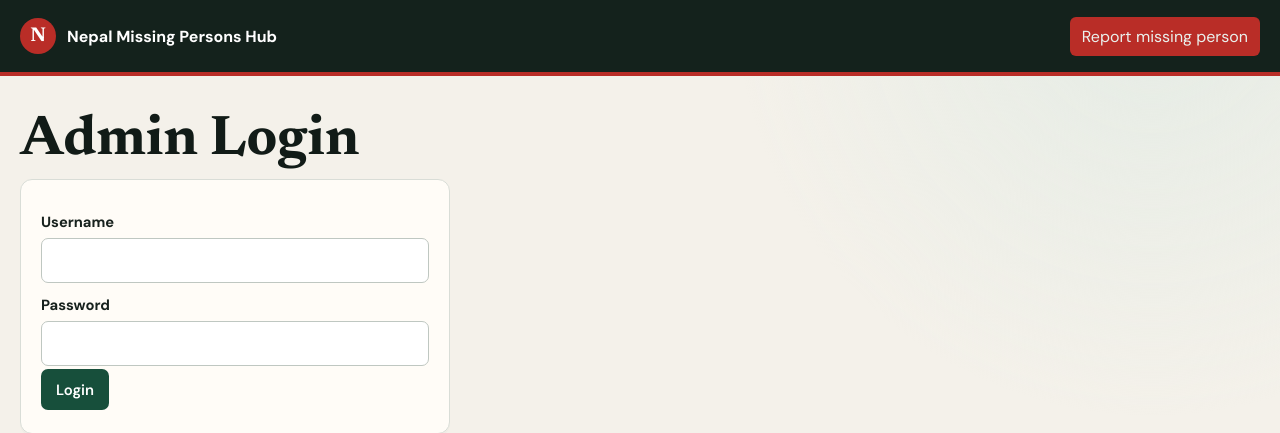
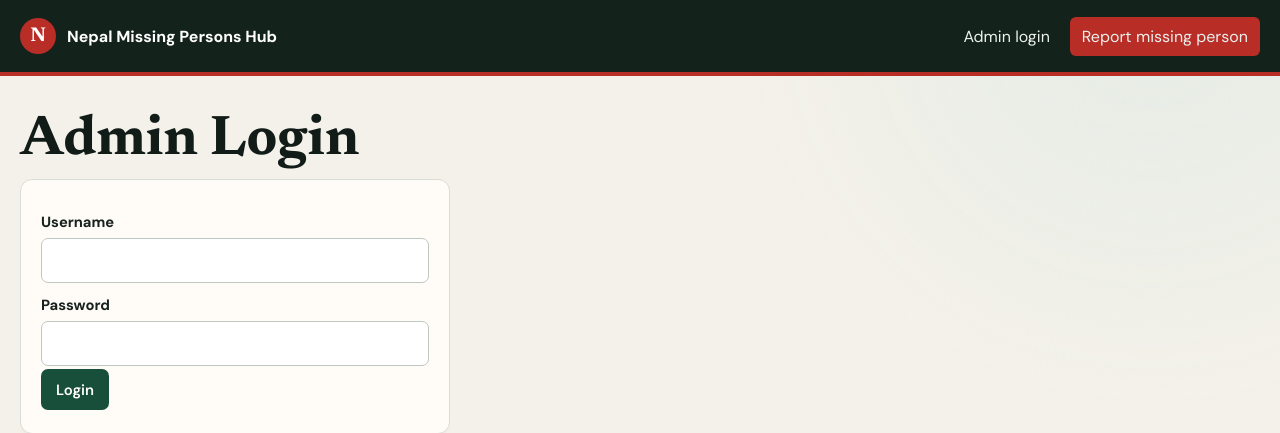
Before and after one commit to missingpersonnepal-cmyk/Missing-Person-Nepal, a FastAPI app: page /admin/login in a window 1280 px wide. Shown: the top 433 px of the page. Run offline with FastAPI, Linux system fonts and the light colour scheme; some libraries are stand-ins or nearby versions.

Commit message:
ui: expose admin login in header

```diff
--- a/app/templates/base.html
+++ b/app/templates/base.html
@@ -12,7 +12,11 @@
   <div class="container site-header">
     <a class="brand" href="/"><span class="brand-mark">N</span><span class="brand-text">Nepal Missing Persons Hub</span></a>
     <nav class="primary-nav" aria-label="Primary navigation">
-      {% if request.session.get('admin') %}<a href="/admin">Admin workspace</a>{% endif %}
+      {% if request.session.get('admin') %}
+      <a href="/admin">Admin workspace</a>
+      {% else %}
+      <a href="/admin/login">Admin login</a>
+      {% endif %}
       <a class="nav-cta" href="/report">Report missing person</a>
     </nav>
   </div>
```
